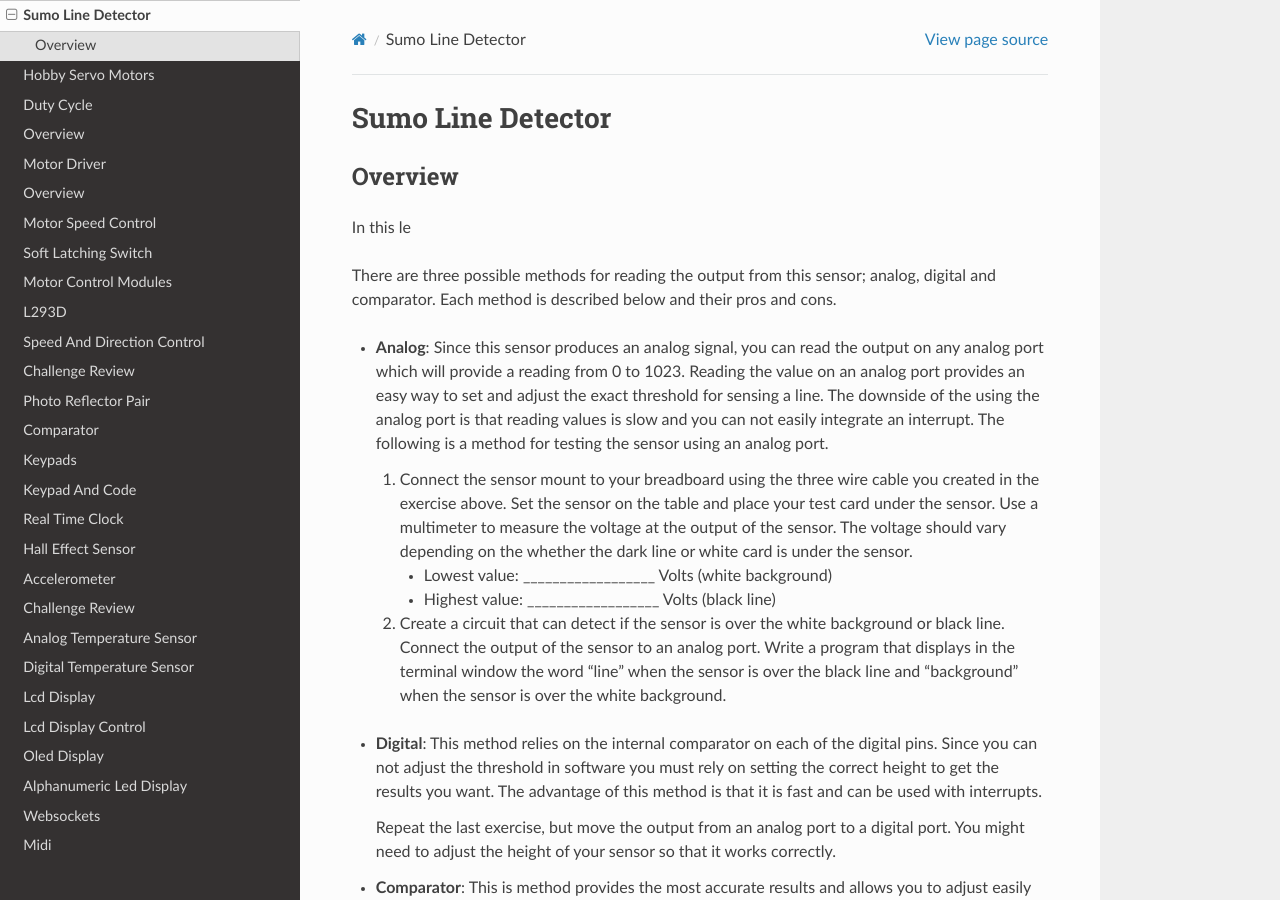
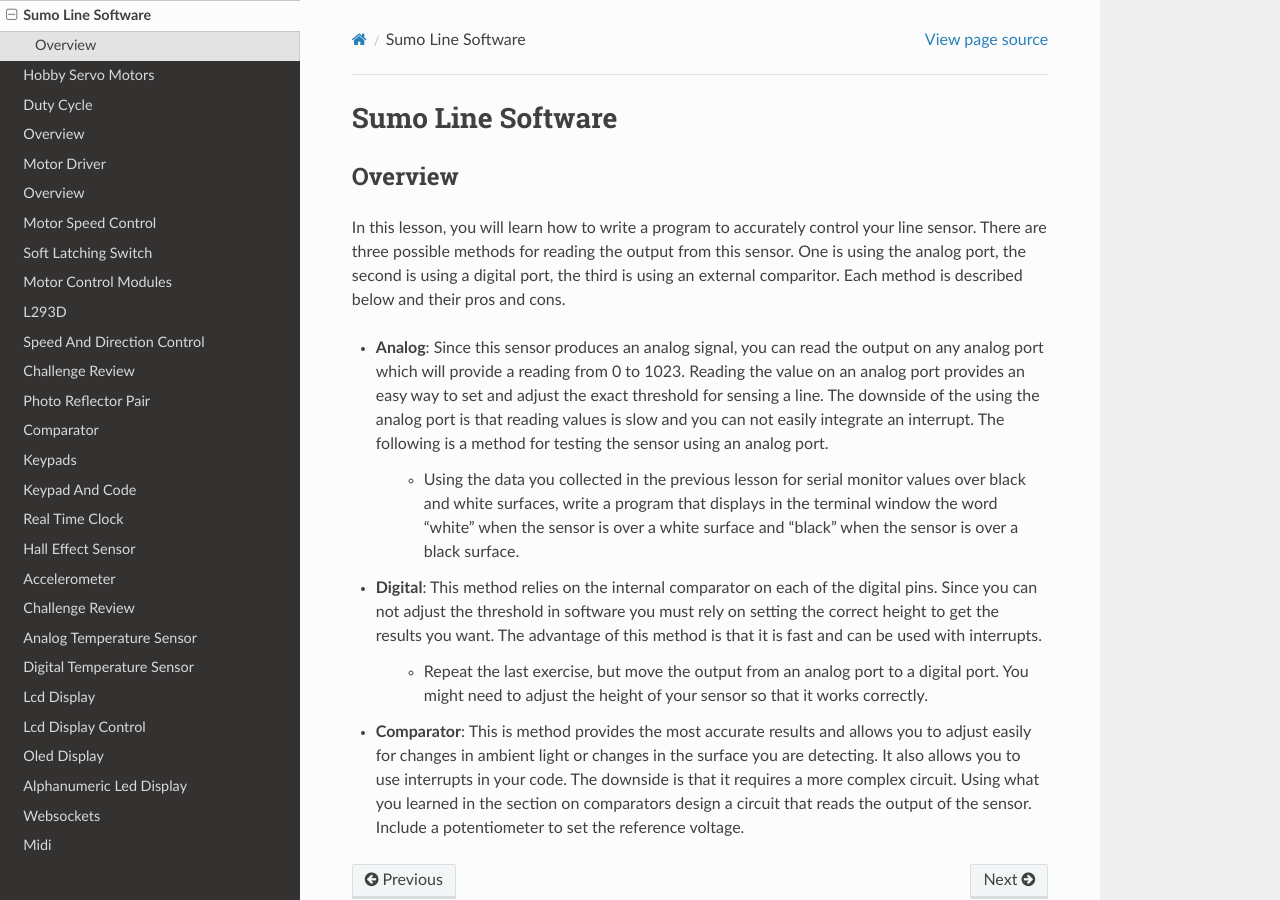
Before and after one commit to maxtkc/mvths-wiki, a Sphinx documentation site: the page built from docs/070xh-sumo-line-software.rst, in a window 1280 px wide and 900 px high. Built offline with Sphinx 7.4.7 and the Read the Docs theme 2.0.0, drawn with Linux system fonts in a browser that asks for light colours; pages that are not in the unit, such as notebooks, are missing from menus.

Commit message:
Update 070xh-sumo-line-software.rst

```diff
--- a/docs/070xh-sumo-line-software.rst
+++ b/docs/070xh-sumo-line-software.rst
@@ -1,28 +1,17 @@
-Sumo Line Detector
+Sumo Line Software
 ======================
 
 Overview
 --------
 
-In this le
-
-There are three possible methods for reading the output from this sensor; analog, digital and comparator. Each method is described below and their pros and cons.
+In this lesson, you will learn how to write a program to accurately control your line sensor. There are three possible methods for reading the output from this sensor. One is using the analog port, the second is using a digital port, the third is using an external comparitor. Each method is described below and their pros and cons.
 
 - **Analog**: Since this sensor produces an analog signal, you can read the output on any analog port which will provide a reading from 0 to 1023. Reading the value on an analog port provides an easy way to set and adjust the exact threshold for sensing a line. The downside of the using the analog port is that reading values is slow and you can not easily integrate an interrupt. The following is a method for testing the sensor using an analog port.
 
-  #. Connect the sensor mount to your breadboard using the three wire cable you created in the exercise above. Set the sensor on the table and place your test card under the sensor. Use a multimeter to measure the voltage at the output of the sensor. The voltage should vary depending on the whether the dark line or white card is under the sensor.
-
-     - Lowest value: \_\_\_\_\_\_\_\_\_\_\_\_\_\_\_\_\_\_ Volts (white background)
-
-     - Highest value: \_\_\_\_\_\_\_\_\_\_\_\_\_\_\_\_\_\_ Volts (black line)
-
-  #. Create a circuit that can detect if the sensor is over the white background or black line. Connect the output of the sensor to an analog port. Write a program that displays in the terminal window the word “line” when the sensor is over the black line and “background” when the sensor is over the white background.
+    - Using the data you collected in the previous lesson for serial monitor values over black and white surfaces, write a program that displays in the terminal window the word "white" when the sensor is over a white surface and "black" when the sensor is over a black surface.
 
 - **Digital**: This method relies on the internal comparator on each of the digital pins. Since you can not adjust the threshold in software you must rely on setting the correct height to get the results you want. The advantage of this method is that it is fast and can be used with interrupts.
 
-  Repeat the last exercise, but move the output from an analog port to a digital port. You might need to adjust the height of your sensor so that it works correctly.
+   - Repeat the last exercise, but move the output from an analog port to a digital port. You might need to adjust the height of your sensor so that it works correctly.
 
 - **Comparator**: This is method provides the most accurate results and allows you to adjust easily for changes in ambient light or changes in the surface you are detecting. It also allows you to use interrupts in your code. The downside is that it requires a more complex circuit. Using what you learned in the section on comparators design a circuit that reads the output of the sensor. Include a potentiometer to set the reference voltage.
-
-.. image:: images/sumoring.PNG
-      :width: 400px
```
